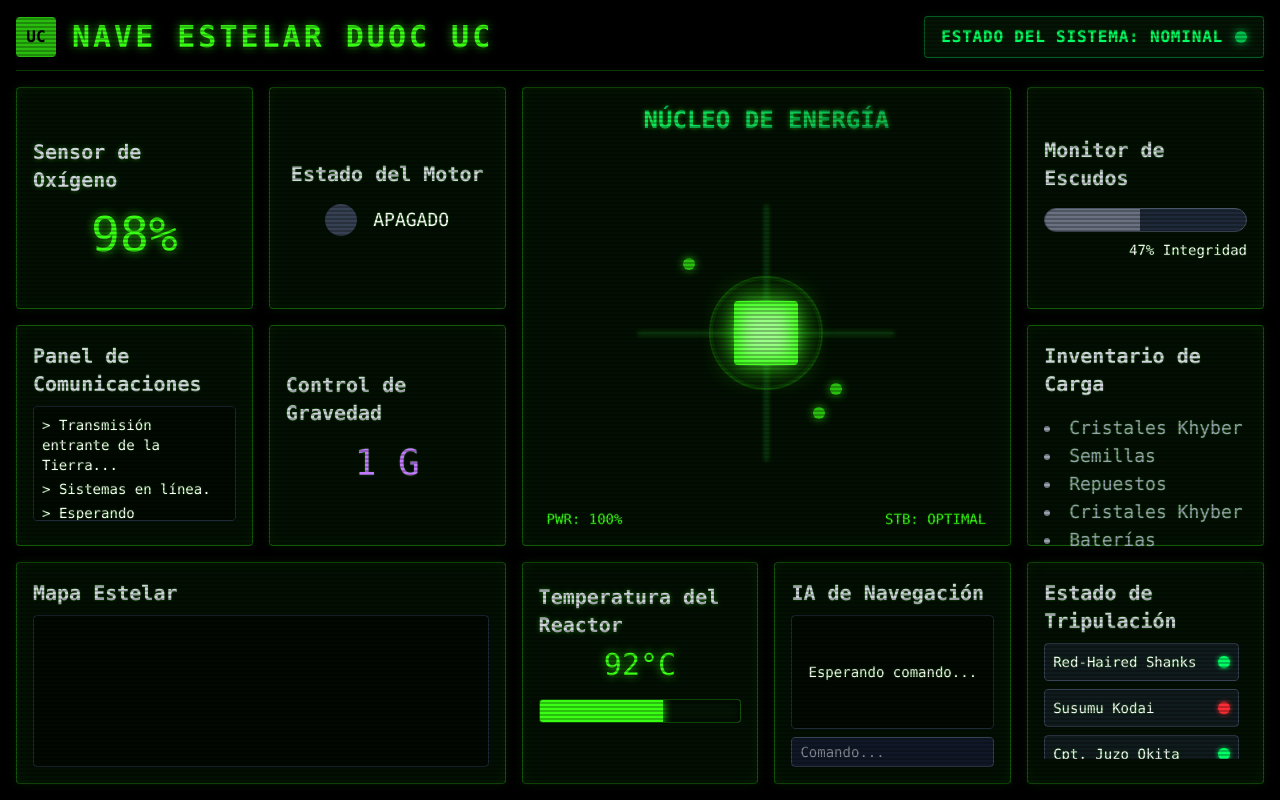
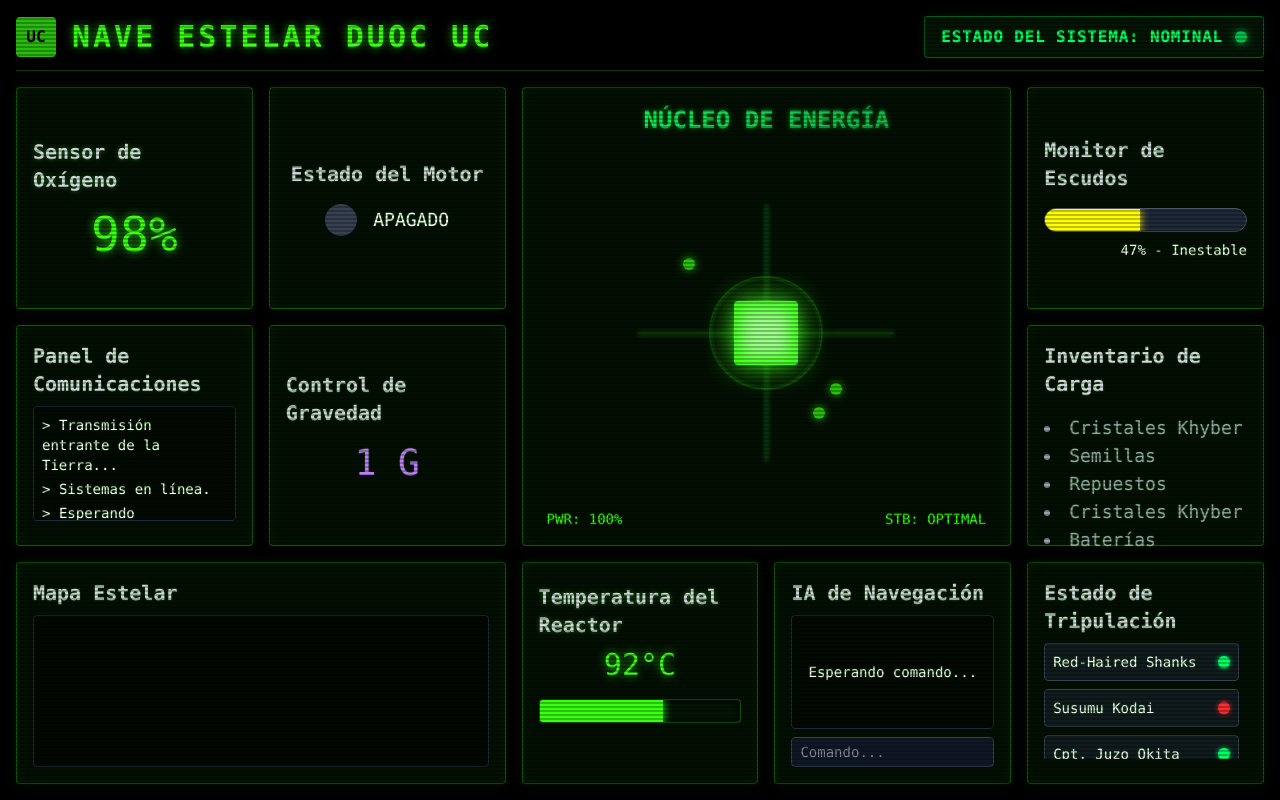
Before and after one commit to EricRamirezS/PanelDeControlEstelar, a React (Vite) app: page / in a window 1280 px wide. Built offline with nearby package versions, Linux system fonts and the light colour scheme.

Commit message:
feat: mejora ShieldMonitor con barra dinámica y estados

```diff
--- a/src/components/ShieldMonitor.jsx
+++ b/src/components/ShieldMonitor.jsx
@@ -6,7 +6,7 @@ const ShieldMonitor = () => {
   useEffect(() => {
     const interval = setInterval(() => {
       setEnergy((prev) => {
-        const fluctuation = Math.floor(Math.random() * 11) - 5; // -5 to +5
+        const fluctuation = Math.floor(Math.random() * 11) - 5;
         const nextEnergy = prev + fluctuation;
         return Math.min(Math.max(nextEnergy, 0), 100);
       });
@@ -14,18 +14,40 @@ const ShieldMonitor = () => {
     return () => clearInterval(interval);
   }, []);
 
-  //TODO: Hacer que el color de la barra cambie (verde -> amarillo -> rojo) según un valor numérico de energía.
+  // 🎨 Color dinámico
+  const getBarColor = () => {
+    if (energy > 70) return "var(--system-green)";
+    if (energy > 30) return "yellow";
+    return "var(--emergency-red)";
+  };
+
+  // 🧠 Estado textual
+  const getStatus = () => {
+    if (energy > 70) return "Estable";
+    if (energy > 30) return "Inestable";
+    return "Crítico";
+  };
 
   return (
     <div className="glass-card flex flex-col justify-center h-full">
-      <h2 className="text-xl font-bold text-gray-300 mb-4">Monitor de Escudos</h2>
+      <h2 className="text-xl font-bold text-gray-300 mb-4">
+        Monitor de Escudos
+      </h2>
+
       <div className="w-full bg-gray-800 rounded-full h-6 border border-gray-600 overflow-hidden">
         <div
-          className="bg-gray-500 h-6 transition-all duration-500"
-          style={{ width: `${energy}%` }}
+          className={`h-6 transition-all duration-500 ${energy < 30 ? "animate-pulse" : ""}`}
+          style={{
+            width: `${energy}%`,
+            backgroundColor: getBarColor(),
+            boxShadow: `0 0 10px ${getBarColor()}`
+          }}
         ></div>
       </div>
-      <p className="text-right mt-2 font-mono text-sm">{energy}% Integridad</p>
+
+      <p className="text-right mt-2 font-mono text-sm">
+        {energy}% - {getStatus()}
+      </p>
     </div>
   );
 };
```
